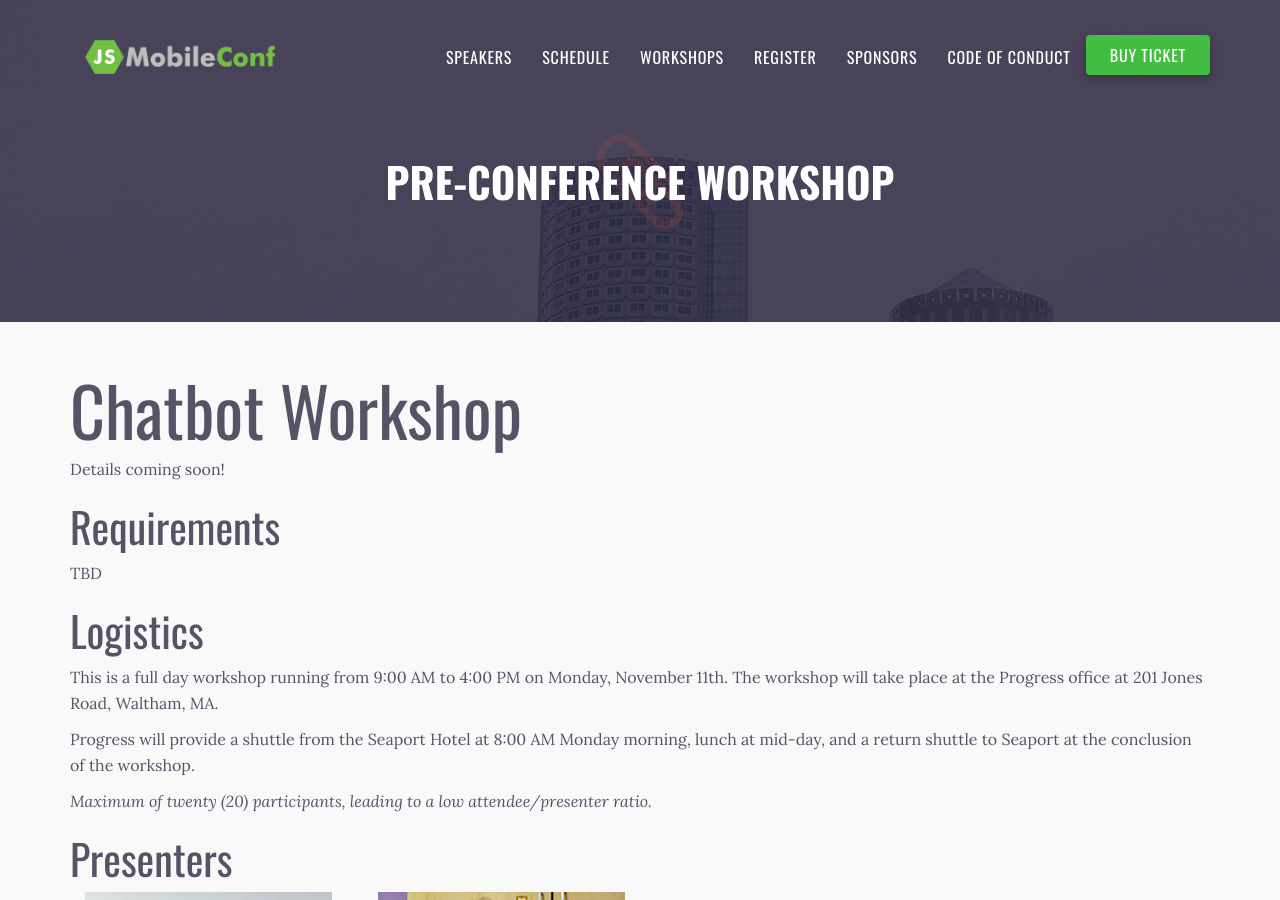
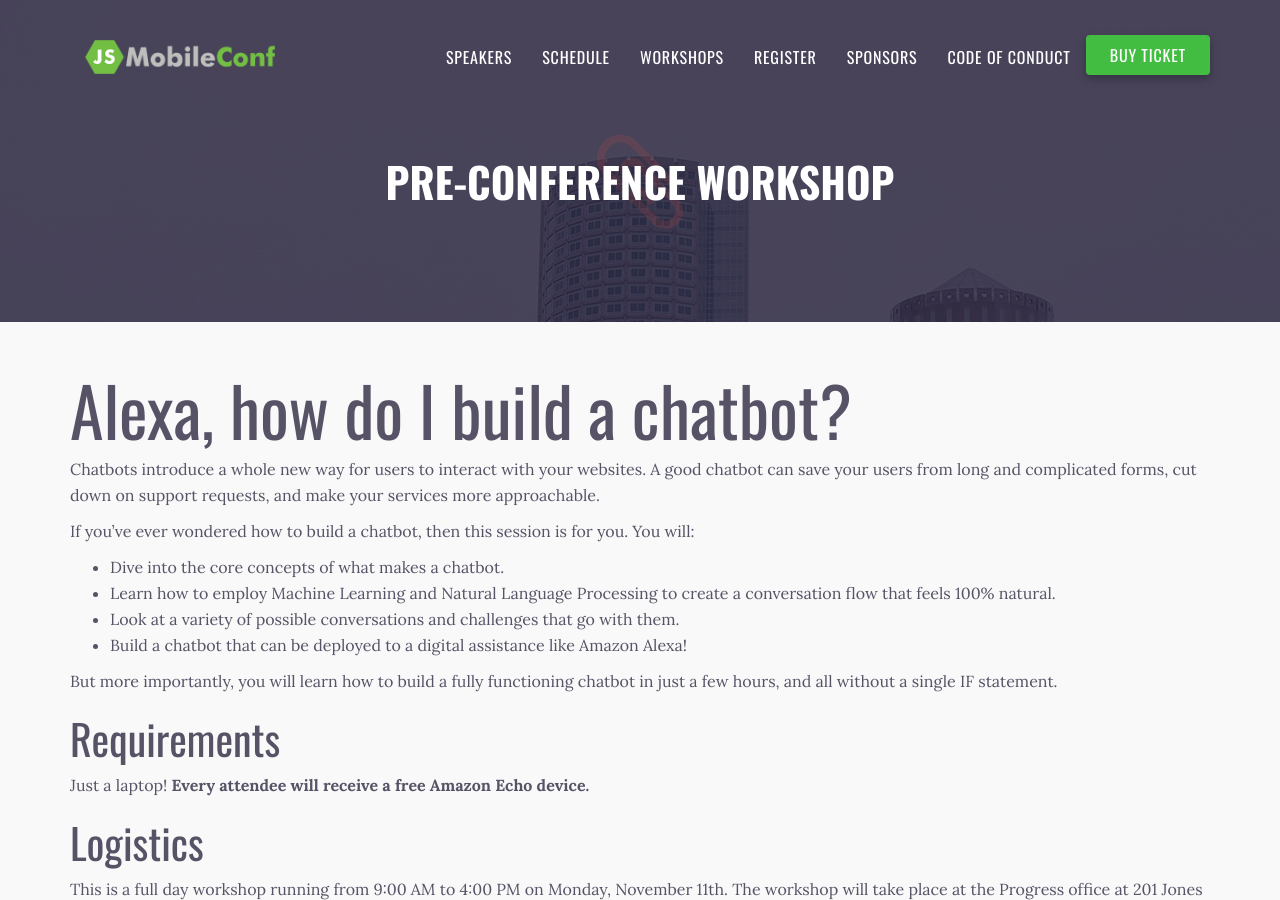
Before and after one commit to remotesynth/jsMobileConf, a Jekyll site: the page built from workshop-chat.md, in a window 1280 px wide and 900 px high. Built offline with Jekyll 4.4.1, drawn with Linux system fonts in a browser that asks for light colours.

Commit message:
chat workshop updates

```diff
--- a/workshop-chat.md
+++ b/workshop-chat.md
@@ -4,13 +4,22 @@ title: Pre-Conference Workshop
 permalink: /workshop-chat/
 ---
 
-# Chatbot Workshop
+# Alexa, how do I build a chatbot?
 
-Details coming soon!
+Chatbots introduce a whole new way for users to interact with your websites. A good chatbot can save your users from long and complicated forms, cut down on support requests, and make your services more approachable.
+
+If you've ever wondered how to build a chatbot, then this session is for you. You will:
+
+- Dive into the core concepts of what makes a chatbot.
+- Learn how to employ Machine Learning and Natural Language Processing to create a conversation flow that feels 100% natural.
+- Look at a variety of possible conversations and challenges that go with them.
+- Build a chatbot that can be deployed to a digital assistance like Amazon Alexa!
+
+But more importantly, you will learn how to build a fully functioning chatbot in just a few hours, and all without a single IF statement.
 
 ## Requirements
 
-TBD
+Just a laptop! **Every attendee will receive a free Amazon Echo device.**
 
 ## Logistics
 
```
Also changed, not shown: _includes/register.html (+6 -15 lines).
